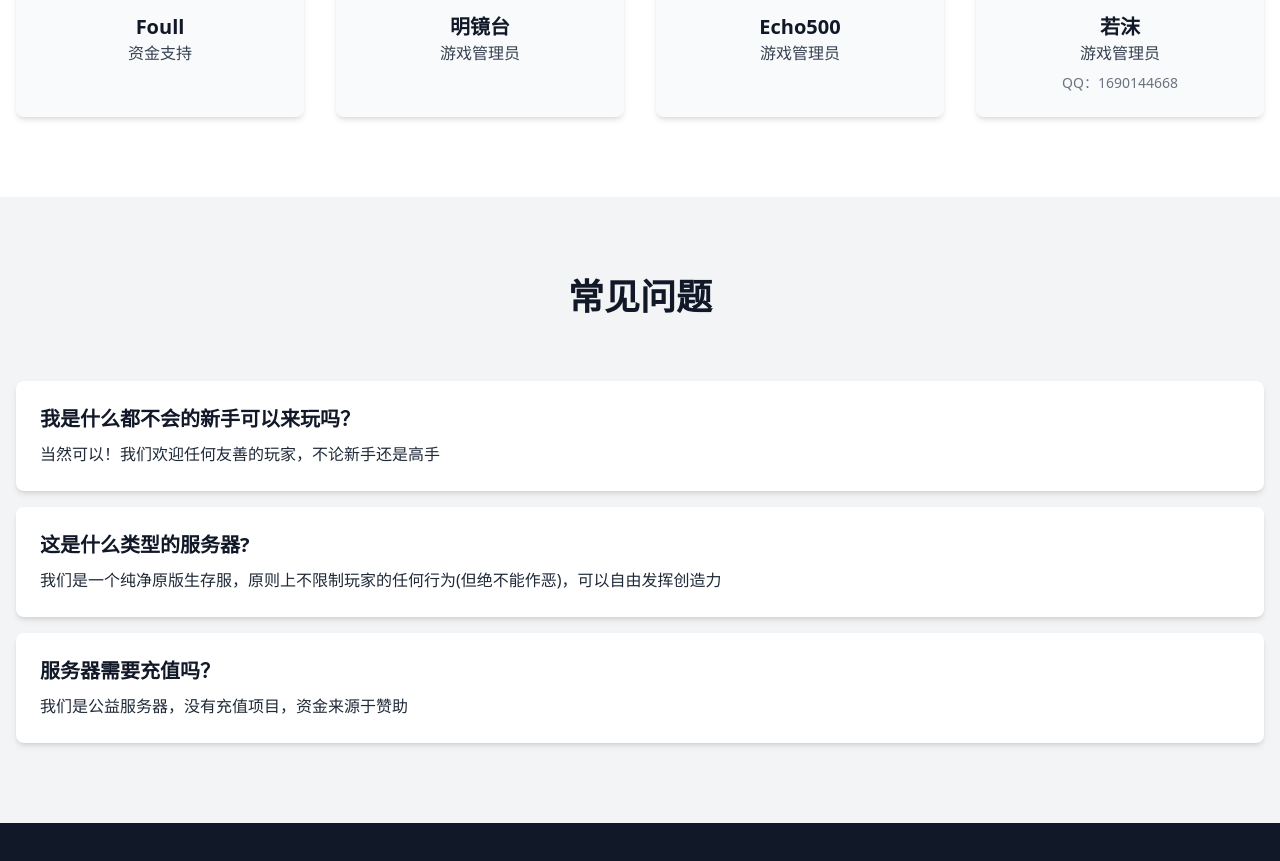
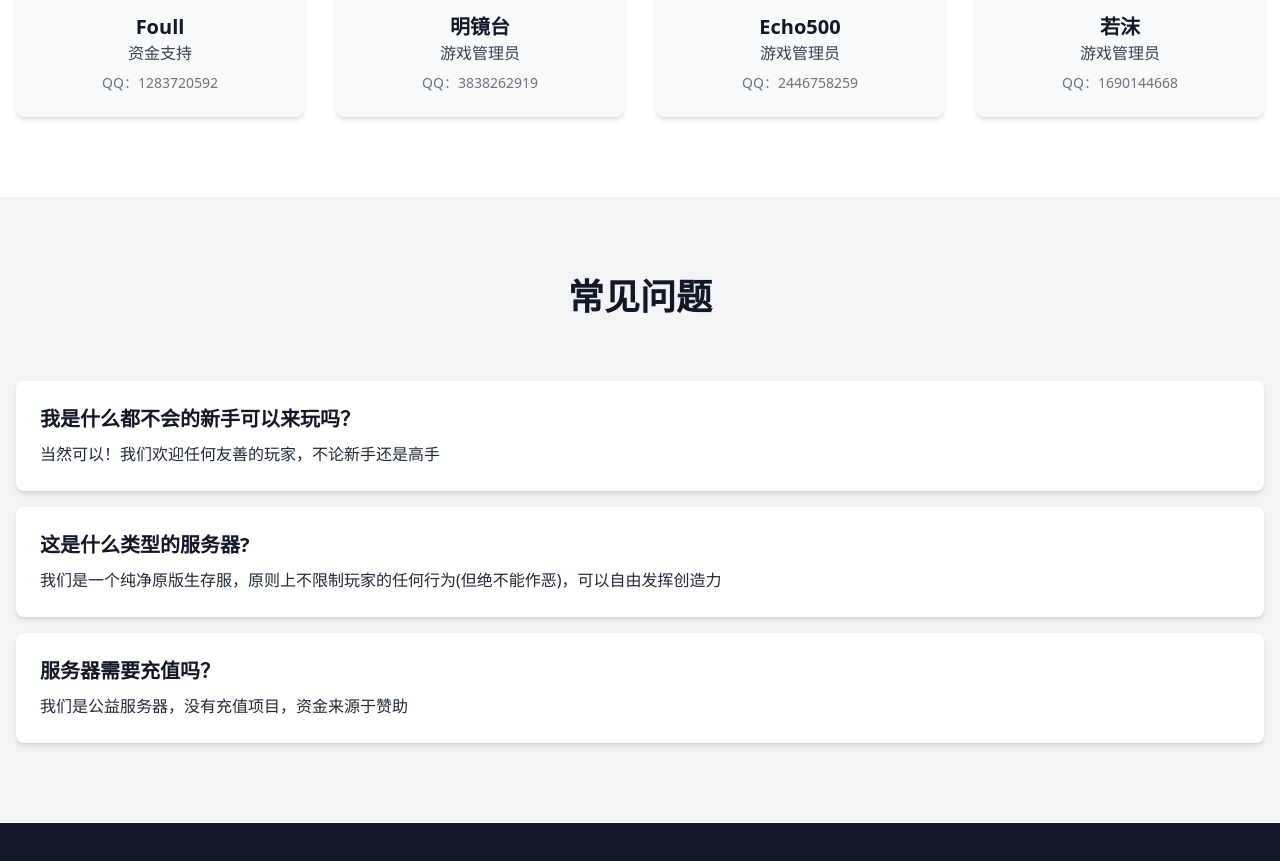
Before and after one commit to winter0203/frostcraft_web, a website: page index.html in a window 1280 px wide. Shown: the part 3678-4539 px from the top of the page. Drawn offline with Linux system fonts and the light colour scheme; no server answers.

Commit message:
Show QQ contacts for all team members

```diff
--- a/index.html
+++ b/index.html
@@ -242,16 +242,19 @@
                     <img src="https://q.qlogo.cn/headimg_dl?dst_uin=1283720592&spec=640&img_type=jpg" loading="lazy" class="w-32 h-32 rounded-full mx-auto mb-4 border-2 border-blue-600" alt="管理员" />
                     <h3 class="text-xl font-bold text-gray-900">Foull</h3>
                     <p class="text-gray-700">资金支持</p>
+                    <p class="text-sm text-gray-500 mt-2">QQ：1283720592</p>
                 </div>
                 <div class="team-member bg-gray-50 p-6 rounded-lg shadow-md text-center">
                     <img src="https://q.qlogo.cn/headimg_dl?dst_uin=3838262919&spec=640&img_type=jpg" loading="lazy" class="w-32 h-32 rounded-full mx-auto mb-4 border-2 border-blue-600" alt="管理员" />
                     <h3 class="text-xl font-bold text-gray-900">明镜台</h3>
                     <p class="text-gray-700">游戏管理员</p>
+                    <p class="text-sm text-gray-500 mt-2">QQ：3838262919</p>
                 </div>
                 <div class="team-member bg-gray-50 p-6 rounded-lg shadow-md text-center">
                     <img src="https://q.qlogo.cn/headimg_dl?dst_uin=2446758259&spec=640&img_type=jpg" loading="lazy" class="w-32 h-32 rounded-full mx-auto mb-4 border-2 border-blue-600" alt="管理员" />
                     <h3 class="text-xl font-bold text-gray-900">Echo500</h3>
                     <p class="text-gray-700">游戏管理员</p>
+                    <p class="text-sm text-gray-500 mt-2">QQ：2446758259</p>
                 </div>
                 <div class="team-member bg-gray-50 p-6 rounded-lg shadow-md text-center">
                     <img src="https://q.qlogo.cn/headimg_dl?dst_uin=1690144668&spec=640&img_type=jpg" loading="lazy" class="w-32 h-32 rounded-full mx-auto mb-4 border-2 border-blue-600" alt="若沫头像" />
```
